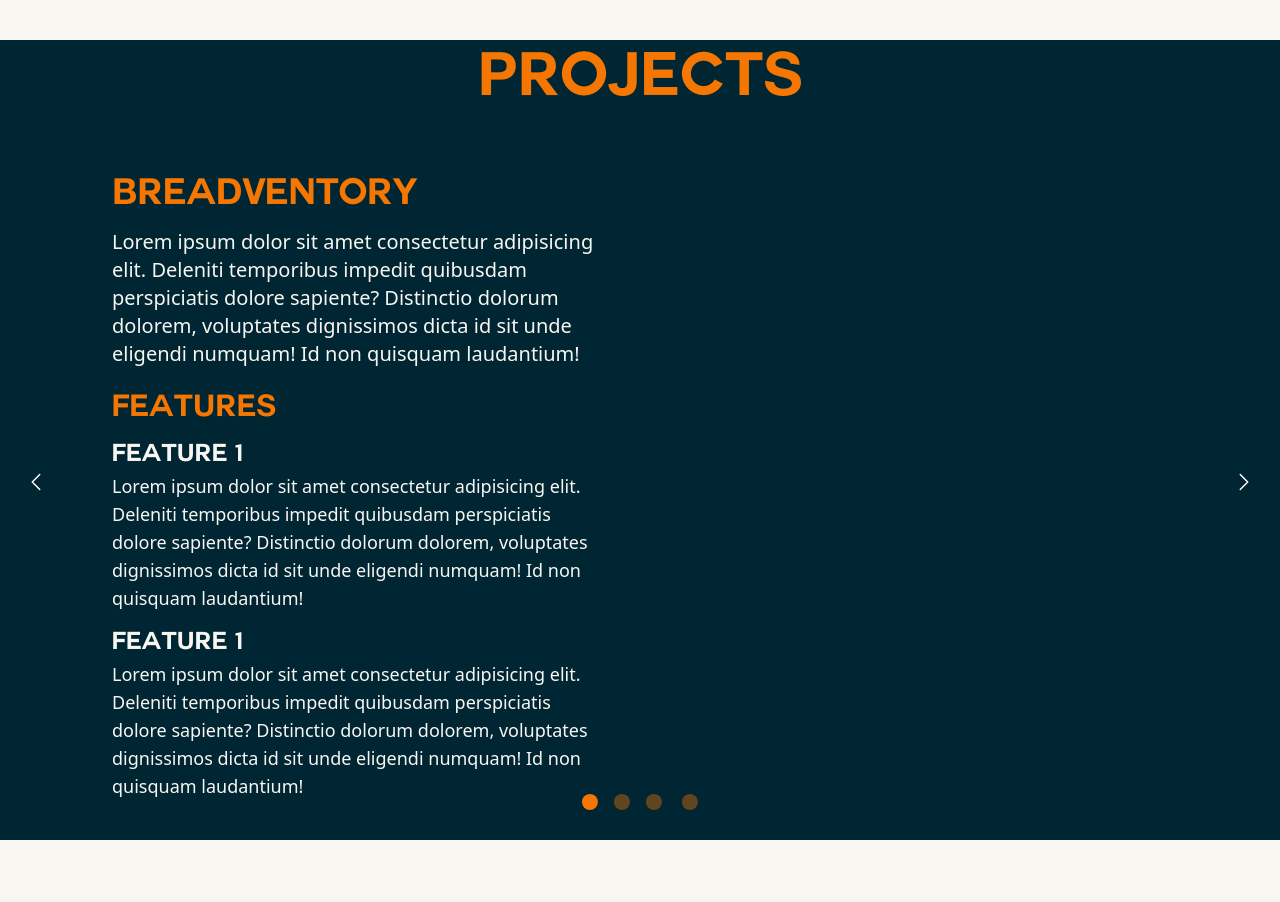
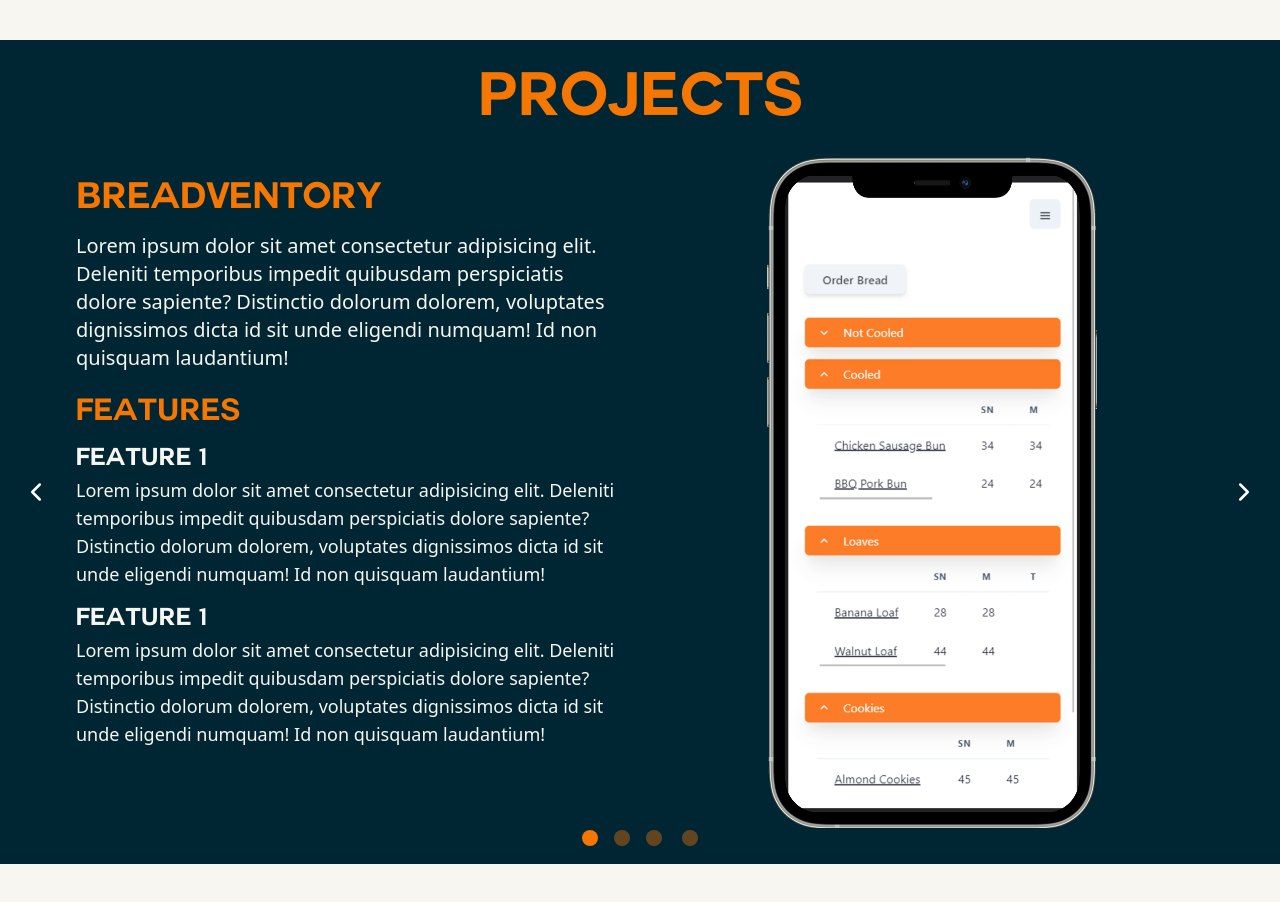
Before and after one commit to Kent-Danielle/KentCode, a website: page src/index.html in a window 1280 px wide. Shown: the part 760-1662 px from the top of the page. After the commit the page ends 1624 px from the top, so only its background shows below. Drawn offline with Linux system fonts and the light colour scheme.

Commit message:
Added responsive support for medium and larger devices

```diff
--- a/package.json
+++ b/package.json
@@ -1,5 +1,7 @@
 {
   "devDependencies": {
+    "prettier": "^2.7.1",
+    "prettier-plugin-tailwindcss": "^0.1.13",
     "tailwindcss": "^3.1.8"
   }
 }
--- a/src/index.html
+++ b/src/index.html
@@ -8,47 +8,44 @@
 		<title>Kent Concengco | Portfolio</title>
 	</head>
 	<body>
-		<div class="flex flex-col items-center">
+		<div class="flex w-full flex-col items-center overflow-x-hidden">
 			<!-- Navbar -->
 			<nav
-				class="z-20 flex p-4 justify-end items-center w-full fixed max-w-screen-2xl"
+				class="fixed z-20 flex w-full items-center justify-end"
 			>
-				<h1 id="logo" class="mx-8">CantCode</h1>
-				<a class="font-semibold text-lg my-0 mx-8">Projects</a>
-				<a class="font-semibold text-lg my-0 mx-8">Skills</a>
-				<a class="font-semibold text-lg my-0 mx-8">Contact</a>
+				<h1 id="logo" class="xl:mx-8 md:mx-6">KentCode</h1>
+				<a class="nav__links" href="#projects">Projects</a>
+				<a class="nav__links" href="#Projects">Skills</a>
+				<a class="nav__links" href="#Projects">Contact</a>
 			</nav>
 			<!-- Hero section -->
-			<div
-				id="landing"
-				class="section flex flex-col justify-center h-screen w-full max-w-screen-2xl px-20"
-			>
+			<div id="landing" class="section flex-col justify-center xl:px-14 md:px-8">
 				<div id="landing-text">
-					<p>Hi, my name is</p>
-					<h1>Kent Concengco</h1>
-					<h2>a software developer</h2>
+					<p class="xl:text-xl xl:mb-1 md:text-base">Hi, my name is</pc>
+					<h1 class="xl:text-7xl xl:leading-10 md:text-5xl md:leading-9">Kent Concengco</h1>
+					<h2 class="xl:mt-2 xl:text-3xl md:text-2xl">a software developer</h2>
 				</div>
 			</div>
+
 			<!-- Projects section -->
 			<div
 				id="projects"
-				class="flex flex-col justify-center h-screen w-full max-w-screen-2xl px-20 py-3"
+				class="section flex-col items-start justify-between pb-3 xl:px-14 xl:pt-8 md:pt-3 md:px-8"
 			>
-				<h1 class="text-6xl pb-6 w-fit mb-auto self-center">Projects</h1>
+				<h1 class="w-fit self-center pb-6 xl:text-6xl md:text-4xl">Projects</h1>
 
-				<!-- Project carousel -->
-				<div class="carousel w-full h-full relative">
+				<div class="carousel relative w-full">
 					<button
 						id="carousel_button-left"
-						class="z-10 carousel__button absolute top-1/2 -left-14"
+						class="carousel__button absolute top-1/2 xl:-left-8 md:-left-5 z-10"
 					>
 						<svg
 							xmlns="http://www.w3.org/2000/svg"
 							fill="none"
 							viewBox="0 0 24 24"
-							stroke-width="1.5"
+							stroke-width="2.5"
 							stroke="white"
-							class="w-6 h-6"
+							class="h-6 w-6"
 						>
 							<path
 								stroke-linecap="round"
@@ -57,157 +54,18 @@
 							/>
 						</svg>
 					</button>
-					<div
-						class="carousel__track-container w-full h-full relative overflow-hidden"
-					>
-						<ul
-							class="carousel__track w-full h-full m-0 p-0 list-none transition-transform ease-in delay-200"
-						>
-							<li
-								class="carousel__slide invisible flex justify-around w-full h-full absolute top-0 bottom-0 current-slide"
-							>
-								<div class="flex flex-col w-1/2 py-10 px-8 items-start">
-									<h2 class="text-4xl w-fit pb-3">Breadventory</h2>
-									<p class="text-xl pb-6">
-										Lorem ipsum dolor sit amet consectetur adipisicing elit.
-										Deleniti temporibus impedit quibusdam perspiciatis dolore
-										sapiente? Distinctio dolorum dolorem, voluptates dignissimos
-										dicta id sit unde eligendi numquam! Id non quisquam
-										laudantium!
-									</p>
-									<h3 class="text-3xl w-fit pb-3">Features</h3>
-									<h4 class="text-2xl w-fit">Feature 1</h4>
-									<p class="text-lg pb-4">
-										Lorem ipsum dolor sit amet consectetur adipisicing elit.
-										Deleniti temporibus impedit quibusdam perspiciatis dolore
-										sapiente? Distinctio dolorum dolorem, voluptates dignissimos
-										dicta id sit unde eligendi numquam! Id non quisquam
-										laudantium!
-									</p>
-									<h4 class="text-2xl w-fit">Feature 1</h4>
-									<p class="text-lg pb-4">
-										Lorem ipsum dolor sit amet consectetur adipisicing elit.
-										Deleniti temporibus impedit quibusdam perspiciatis dolore
-										sapiente? Distinctio dolorum dolorem, voluptates dignissimos
-										dicta id sit unde eligendi numquam! Id non quisquam
-										laudantium!
-									</p>
-								</div>
 
-								<div class="flex flex-col w-1/2"></div>
-							</li>
-							<li
-								class="carousel__slide invisible flex justify-around w-full h-full absolute top-0 bottom-0"
-							>
-								<div class="flex flex-col w-1/2 py-10 px-8 items-start">
-									<h2 class="text-4xl w-fit pb-3">BuddyUp</h2>
-									<p class="text-xl pb-6">
-										Lorem ipsum dolor sit amet consectetur adipisicing elit.
-										Deleniti temporibus impedit quibusdam perspiciatis dolore
-										sapiente? Distinctio dolorum dolorem, voluptates dignissimos
-										dicta id sit unde eligendi numquam! Id non quisquam
-										laudantium!
-									</p>
-									<h3 class="text-3xl w-fit pb-3">Features</h3>
-									<h4 class="text-2xl w-fit">Feature 1</h4>
-									<p class="text-lg pb-4">
-										Lorem ipsum dolor sit amet consectetur adipisicing elit.
-										Deleniti temporibus impedit quibusdam perspiciatis dolore
-										sapiente? Distinctio dolorum dolorem, voluptates dignissimos
-										dicta id sit unde eligendi numquam! Id non quisquam
-										laudantium!
-									</p>
-									<h4 class="text-2xl w-fit">Feature 1</h4>
-									<p class="text-lg pb-4">
-										Lorem ipsum dolor sit amet consectetur adipisicing elit.
-										Deleniti temporibus impedit quibusdam perspiciatis dolore
-										sapiente? Distinctio dolorum dolorem, voluptates dignissimos
-										dicta id sit unde eligendi numquam! Id non quisquam
-										laudantium!
-									</p>
-								</div>
-
-								<div class="flex flex-col w-1/2"></div>
-							</li>
-							<li
-								class="carousel__slide invisible flex justify-around w-full h-full absolute top-0 bottom-0"
-							>
-								<div class="flex flex-col w-1/2 py-10 px-8 items-start">
-									<h2 class="text-4xl w-fit pb-3">FindaPotty</h2>
-									<p class="text-xl pb-6">
-										Lorem ipsum dolor sit amet consectetur adipisicing elit.
-										Deleniti temporibus impedit quibusdam perspiciatis dolore
-										sapiente? Distinctio dolorum dolorem, voluptates dignissimos
-										dicta id sit unde eligendi numquam! Id non quisquam
-										laudantium!
-									</p>
-									<h3 class="text-3xl w-fit pb-3">Features</h3>
-									<h4 class="text-2xl w-fit">Feature 1</h4>
-									<p class="text-lg pb-4">
-										Lorem ipsum dolor sit amet consectetur adipisicing elit.
-										Deleniti temporibus impedit quibusdam perspiciatis dolore
-										sapiente? Distinctio dolorum dolorem, voluptates dignissimos
-										dicta id sit unde eligendi numquam! Id non quisquam
-										laudantium!
-									</p>
-									<h4 class="text-2xl w-fit">Feature 1</h4>
-									<p class="text-lg pb-4">
-										Lorem ipsum dolor sit amet consectetur adipisicing elit.
-										Deleniti temporibus impedit quibusdam perspiciatis dolore
-										sapiente? Distinctio dolorum dolorem, voluptates dignissimos
-										dicta id sit unde eligendi numquam! Id non quisquam
-										laudantium!
-									</p>
-								</div>
-
-								<div class="flex flex-col w-1/2"></div>
-							</li>
-							<li
-								class="carousel__slide invisible flex justify-around w-full h-full absolute top-0 bottom-0"
-							>
-								<div class="flex flex-col w-1/2 py-10 px-8 items-start">
-									<h2 class="text-4xl w-fit pb-3">Atlas</h2>
-									<p class="text-xl pb-6">
-										Lorem ipsum dolor sit amet consectetur adipisicing elit.
-										Deleniti temporibus impedit quibusdam perspiciatis dolore
-										sapiente? Distinctio dolorum dolorem, voluptates dignissimos
-										dicta id sit unde eligendi numquam! Id non quisquam
-										laudantium!
-									</p>
-									<h3 class="text-3xl w-fit pb-3">Features</h3>
-									<h4 class="text-2xl w-fit">Feature 1</h4>
-									<p class="text-lg pb-4">
-										Lorem ipsum dolor sit amet consectetur adipisicing elit.
-										Deleniti temporibus impedit quibusdam perspiciatis dolore
-										sapiente? Distinctio dolorum dolorem, voluptates dignissimos
-										dicta id sit unde eligendi numquam! Id non quisquam
-										laudantium!
-									</p>
-									<h4 class="text-2xl w-fit">Feature 1</h4>
-									<p class="text-lg pb-4">
-										Lorem ipsum dolor sit amet consectetur adipisicing elit.
-										Deleniti temporibus impedit quibusdam perspiciatis dolore
-										sapiente? Distinctio dolorum dolorem, voluptates dignissimos
-										dicta id sit unde eligendi numquam! Id non quisquam
-										laudantium!
-									</p>
-								</div>
-
-								<div class="flex flex-col w-1/2"></div>
-							</li>
-						</ul>
-					</div>
 					<button
 						id="carousel_button-right"
-						class="z-10 carousel__button absolute top-1/2 -right-14"
+						class="carousel__button absolute top-1/2 xl:-right-8 md:-right-5 z-10"
 					>
 						<svg
 							xmlns="http://www.w3.org/2000/svg"
 							fill="none"
 							viewBox="0 0 24 24"
-							stroke-width="1.5"
+							stroke-width="2.5"
 							stroke="white"
-							class="w-6 h-6"
+							class="h-6 w-6"
 						>
 							<path
 								stroke-linecap="round"
@@ -217,30 +75,63 @@
 						</svg>
 					</button>
 
-					<div
-						class="carousel__nav py-3 absolute bottom-0 left-1/2 -translate-x-1/2"
-					>
-						<button
-							class="carousel__indicator rounded-full w-4 h-4 mx-2 opacity-40 current-slide"
-						></button
-						><button
-							class="carousel__indicator rounded-full w-4 h-4 mx-2 opacity-40"
-						></button
-						><button
-							class="carousel__indicator rounded-full w-4 h-4 mx-2 opacity-40"
-						></button>
-						<button
-							class="carousel__indicator rounded-full w-4 h-4 mx-2 opacity-40"
-						></button>
+					<div class="carousel__track-container relative w-full">
+						<div class="carousel__track h-fit w-full">
+							<!-- Breadventory -->
+							<div
+								class="carousel__slide current-slide flex h-fit w-full flex-row"
+							>
+								<div class="carousel__slide-text">
+									<h2>Breadventory</h2>
+									<p>
+										Lorem ipsum dolor sit amet consectetur adipisicing elit.
+										Deleniti temporibus impedit quibusdam perspiciatis dolore
+										sapiente? Distinctio dolorum dolorem, voluptates dignissimos
+										dicta id sit unde eligendi numquam! Id non quisquam
+										laudantium!
+									</p>
+									<h3>Features</h3>
+									<h4>Feature 1</h4>
+									<p >
+										Lorem ipsum dolor sit amet consectetur adipisicing elit.
+										Deleniti temporibus impedit quibusdam perspiciatis dolore
+										sapiente? Distinctio dolorum dolorem, voluptates dignissimos
+										dicta id sit unde eligendi numquam! Id non quisquam
+										laudantium!
+									</p>
+									<h4>Feature 1</h4>
+									<p>
+										Lorem ipsum dolor sit amet consectetur adipisicing elit.
+										Deleniti temporibus impedit quibusdam perspiciatis dolore
+										sapiente? Distinctio dolorum dolorem, voluptates dignissimos
+										dicta id sit unde eligendi numquam! Id non quisquam
+										laudantium!
+									</p>
+								</div>
+
+								<div class="flex w-1/2 flex-col h-full items-center">
+									<img src="/src/images/Breadventory_UI.png" alt="Breadventory UI">
+								</div>
+
+							</div>
+							<!-- BuddyUp -->
+							<!-- FindaPotty -->
+
+							<!-- Atlas -->
+
+						</div>
 					</div>
+				</div>
+
+				<div class="carousel__nav self-center">
+					<button class="carousel__indicator current-slide"></button
+					><button class="carousel__indicator"></button
+					><button class="carousel__indicator"></button>
+					<button class="carousel__indicator"></button>
 				</div>
 			</div>
 
 			<!-- Skills section -->
-			<div
-				id="skills"
-				class="flex flex-col justify-center h-screen w-full max-w-screen-2xl px-20"
-			></div>
 		</div>
 		<script src="/src/js/carousel.js"></script>
 	</body>
--- a/src/input.css
+++ b/src/input.css
@@ -27,6 +27,7 @@
 	src: url("/src/fonts/couture-bld.otf");
 }
 @import url("https://fonts.googleapis.com/css2?family=Rubik:ital,wght@0,300;0,400;0,500;0,600;0,700;0,800;0,900;1,300;1,400;1,500;1,600;1,700;1,800;1,900&display=swap");
+
 * {
 	margin: 0;
 	padding: 0;
@@ -40,13 +41,51 @@ body {
 	background: var(--light-primary);
 	color: var(--light-primary-text);
 	min-height: 100vh;
+	overflow-x: hidden;
 }
 
 .section {
-	height: calc(100vh);
 	-moz-box-sizing: border-box;
 	-webkit-box-sizing: border-box;
 	box-sizing: border-box;
+}
+
+@layer components {
+	.section {
+		@apply flex  min-h-screen w-full max-w-screen-2xl;
+	}
+
+	.nav__links {
+		@apply font-semibold md:mx-4 md:text-base xl:my-0 xl:mx-8 xl:text-lg;
+	}
+
+	.carousel__indicator {
+		@apply mx-2 rounded-full opacity-40 md:h-3 md:w-3 xl:h-4 xl:w-4;
+	}
+
+	.carousel__slide-text {
+		@apply flex h-fit w-1/2 flex-col items-start xl:py-6 xl:px-5 md:px-4;
+	}
+
+	.carousel__slide-text h2 {
+		@apply w-fit md:text-3xl md:pb-1 xl:pb-3 xl:text-4xl;
+	}
+
+	.carousel__slide-text h2 + p {
+		@apply xl:pb-6 xl:text-xl md:text-base md:pb-4;
+	}
+
+	.carousel__slide-text h3 {
+		@apply w-fit xl:pb-3 xl:text-3xl md:text-2xl;
+	}
+
+	.carousel__slide-text h4 {
+		@apply w-fit xl:text-2xl md:text-lg;
+	}
+
+	.carousel__slide-text h4 + p {
+		@apply xl:pb-4 xl:text-lg md:text-sm md:pb-1;
+	}
 }
 
 /* Navbar */
@@ -81,7 +120,6 @@ nav #logo {
 
 #landing p {
 	font-family: "Rubik", sans-serif;
-	font-size: 1.3rem;
 	margin-right: 3rem;
 	font-weight: 600;
 	color: var(--light-secondary-text);
@@ -89,14 +127,11 @@ nav #logo {
 
 #landing h1 {
 	font-family: Couture, sans-serif;
-	font-size: 4rem;
-	line-height: 3.5rem;
 	color: var(--light-carbon);
 }
 
 #landing h2 {
 	font-family: Couture, sans-serif;
-	font-size: 2rem;
 	color: var(--accent);
 }
 
@@ -176,6 +211,19 @@ nav #logo {
 	animation-duration: 0.3s;
 }
 
+.carousel {
+	height: fit-content;
+}
+
+.carousel__slide {
+	visibility: hidden;
+	display: none;
+}
+
+.carousel__track-container {
+	height: fit-content;
+}
+
 .carousel__button {
 	cursor: pointer;
 	transform: translateY(-50%);
@@ -185,12 +233,17 @@ nav #logo {
 	background-color: var(--light-carbon);
 }
 
-li.current-slide {
-	visibility: visible;
+div.current-slide {
+	visibility: visible !important;
+	display: flex;
 }
 
 button.current-slide {
 	opacity: 100%;
+}
+
+div.carousel__slide img {
+	height: calc(100vh - 8rem)
 }
 
 #projects h2,
```
Also changed, not shown: dist/output.css, src/images/Breadventory_UI.png (added), 1 other file.
